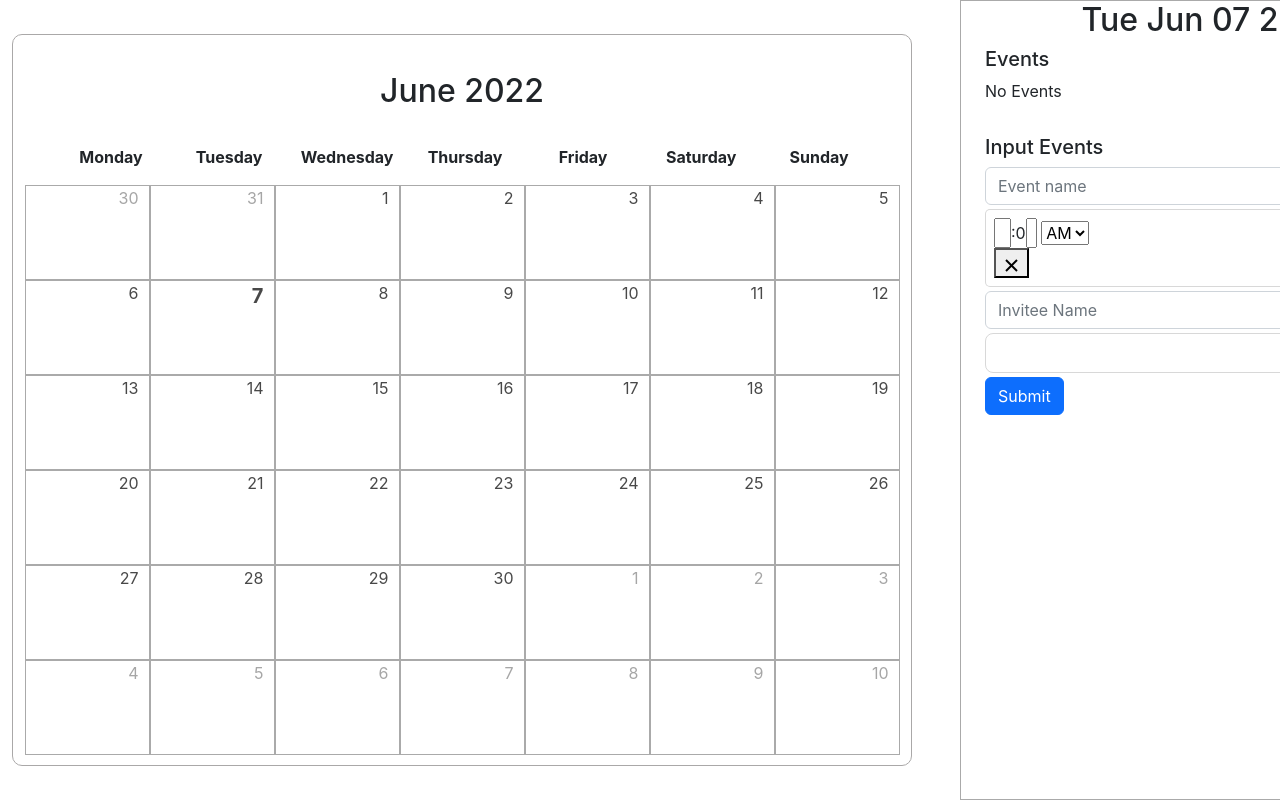
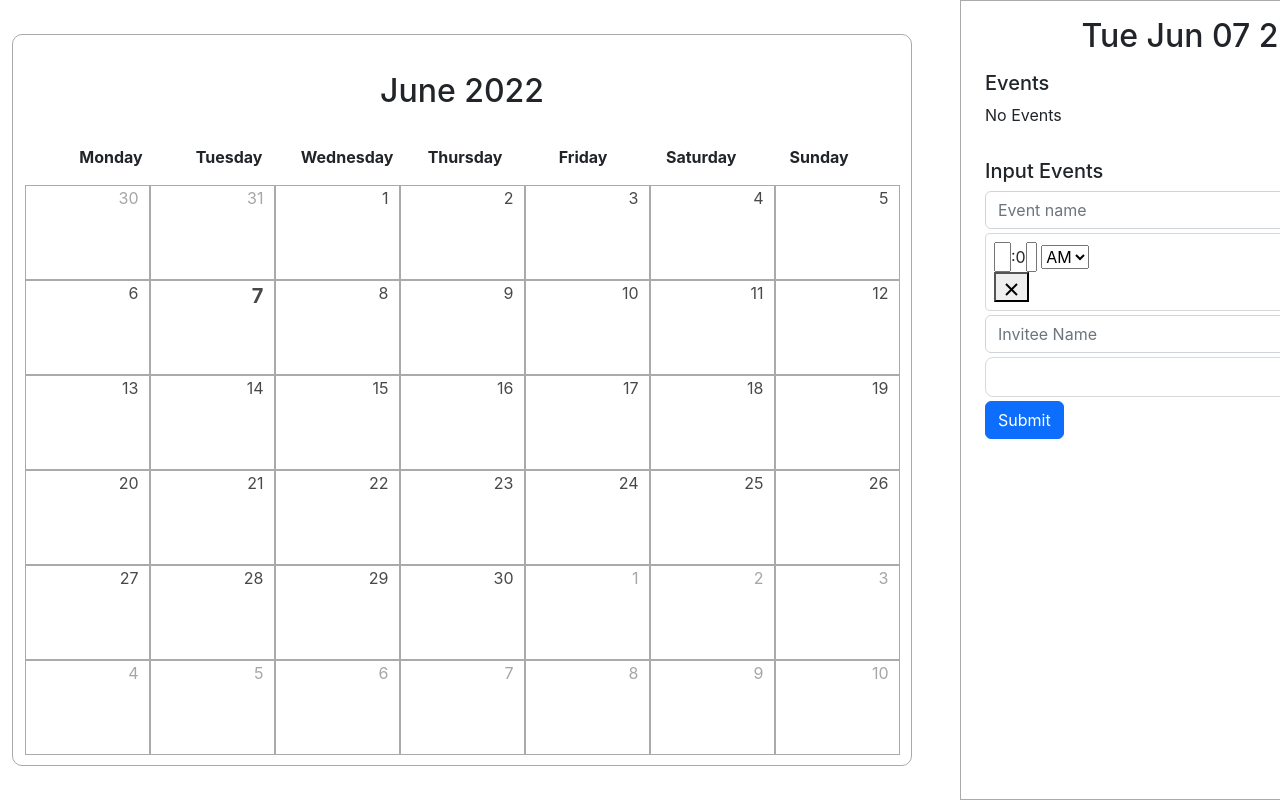
Before and after one commit to hanscristian3799/calendar-app, a React (Create React App) app: page / in a window 1280 px wide. Built offline with nearby package versions, Linux system fonts and the light colour scheme.

Commit message:
add margins and clear form after submit

```diff
--- a/src/components/Events.js
+++ b/src/components/Events.js
@@ -16,7 +16,7 @@ const Events = () => {
 
   return (
     <div className="event-container d-flex flex-column align-items-center px-4">
-      <h2>{stateDate ? stateDate.date : "Select Date"}</h2>
+      <h2 className="my-3">{stateDate ? stateDate.date : "Select Date"}</h2>
       <div className="col-12">
         <h5>Events</h5>
         <div className="accordion" id="accordionExample">
--- a/src/components/Form.js
+++ b/src/components/Form.js
@@ -32,11 +32,12 @@ const Form = () => {
     dispatch(addEvent(obj));
     setInvitess([]);
     nameRef.current.value = "";
-    setTime("");
+    inviteeRef.current.value = "";
+    setTime("10:00");
   };
 
   return (
-    <div className="col-12 mt-3">
+    <div className="col-12 mt-3 mb-2">
       <h5>Input Events</h5>
       <div className="mb-1">
         <input
```
